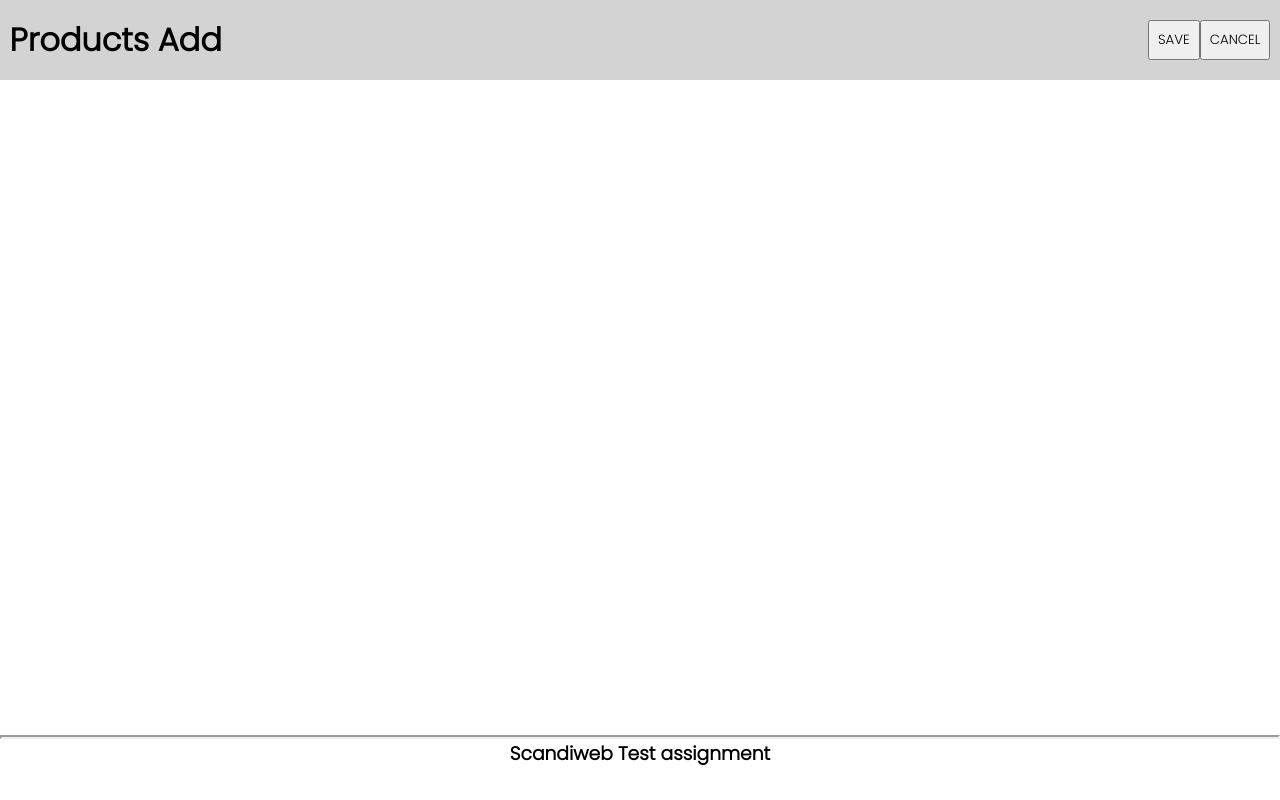
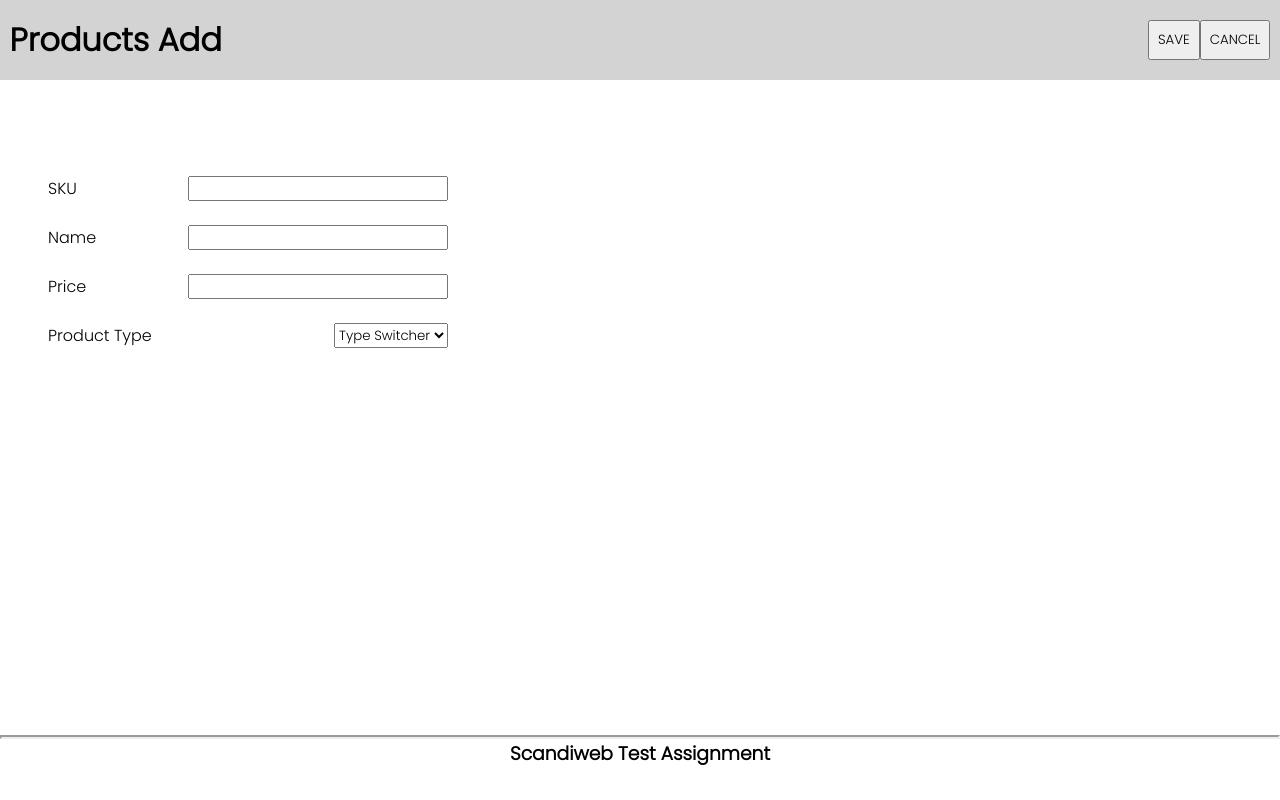
Before and after one commit to Sitch196/Product-Listing-App, a React (Vite) app: page /product_add_page in a window 1280 px wide. Built offline with nearby package versions, Linux system fonts and the light colour scheme.

Commit message:
some more markup

```diff
--- a/src/App.jsx
+++ b/src/App.jsx
@@ -1,4 +1,5 @@
 import { useForm } from "react-hook-form";
+import { ProductProvider } from "./Context";
 import styled from "styled-components";
 import { Route, Routes } from "react-router-dom";
 import Footer from "./Footer/Footer";
@@ -16,6 +17,7 @@ const GlobalStyle = createGlobalStyle`
 `;
 function App() {
   return (
+    <ProductProvider>
       <AppContainer>
         <GlobalStyle />
         <Routes>
@@ -24,6 +26,7 @@ function App() {
         </Routes>
         <Footer />
       </AppContainer>
+    </ProductProvider>
   );
 }
 
--- a/src/Components/Product_add_page.jsx
+++ b/src/Components/Product_add_page.jsx
@@ -1,18 +1,182 @@
-import React from "react";
+import React, { useState, useContext } from "react";
 import styled from "styled-components";
+import { ProductContext } from "../Context";
+import { Navigate, useNavigate } from "react-router-dom";
+
 function Product_add_page() {
+  const navigate = useNavigate();
+
+  const [showDVDInput, setShowDVDInput] = useState(false);
+  const [showBookInput, setShowBookInput] = useState(false);
+  const [showFurnitureInput, setShowFurnitureInput] = useState(false);
+  const [sku, setSku] = useState("");
+  const [name, setName] = useState("");
+  const [price, setPrice] = useState("");
+  const { products, setProducts } = useContext(ProductContext);
+
+  const handleSave = (event) => {
+    event.preventDefault();
+    const product = {
+      sku: sku,
+      name: name,
+      price: price,
+    };
+    setProducts([...products, product]);
+    setSku("");
+    setName("");
+    setPrice("");
+
+    navigate("/");
+  };
+
+  const goHome = () => {
+    navigate("/");
+  };
+  console.log(products);
   return (
-    <Container>
-      <Logo>Products Add</Logo>
-      <Buttons_Container>
-        <BtnSave>Save</BtnSave>
-        <BtnCancel>Cancel</BtnCancel>
-      </Buttons_Container>
-    </Container>
+    <Content>
+      <Container>
+        <h1>Products Add</h1>
+        <div>
+          <BtnSave onClick={handleSave}>Save</BtnSave>
+          <BtnCancel onClick={goHome}>Cancel</BtnCancel>
+        </div>
+      </Container>
+      <FormContainer>
+        <IDDiv>
+          <label>SKU</label>
+          <input
+            type="text"
+            value={sku}
+            onChange={(e) => setSku(e.target.value)}
+          />
+        </IDDiv>
+        <NameDiv>
+          <label>Name</label>
+          <input
+            type="text"
+            value={name}
+            onChange={(e) => setName(e.target.value)}
+          />
+        </NameDiv>
+        <PriceDiv>
+          <label>Price</label>
+          <input
+            type="text"
+            value={price}
+            onChange={(e) => setPrice(e.target.value)}
+          />
+        </PriceDiv>
+        <TypeDiv>
+          <label>Product Type</label>
+          <select
+            onChange={(e) => {
+              setShowDVDInput(e.target.value === "DVD");
+              setShowBookInput(e.target.value === "Book");
+              setShowFurnitureInput(e.target.value === "Furniture");
+            }}
+          >
+            <option defaultValue="Type Switcher">Type Switcher</option>
+            <option>DVD</option>
+            <option>Book</option>
+            <option>Furniture</option>
+          </select>
+        </TypeDiv>
+        {showDVDInput && (
+          <div>
+            <h3>Size (mb)</h3>
+            <DVD>
+              <label>DVD Input</label>
+              <input type="text" />
+            </DVD>
+          </div>
+        )}
+        {showBookInput && (
+          <div>
+            <h3>Weight (kg)</h3>
+            <Book>
+              <label>Book Input</label>
+              <input type="text" />
+            </Book>
+          </div>
+        )}
+        {showFurnitureInput && (
+          <div>
+            <h3>Provide Dimensions</h3>
+            <Furn>
+              <Dimensions>
+                <label>Height </label>
+                <input type="text" />
+              </Dimensions>
+              <Dimensions>
+                <label>Width</label>
+                <input type="text" />
+              </Dimensions>
+              <Dimensions>
+                <label>Length</label>
+                <input type="text" />
+              </Dimensions>
+            </Furn>
+          </div>
+        )}
+      </FormContainer>
+    </Content>
   );
 }
 
 export default Product_add_page;
+
+const Content = styled.div`
+  display: flex;
+  flex-direction: column;
+  gap: 3rem;
+`;
+const Dimensions = styled.div`
+  display: flex;
+  justify-content: space-between;
+`;
+const IDDiv = styled.div`
+  display: flex;
+  justify-content: space-between;
+`;
+const DVD = styled.div`
+  display: flex;
+  justify-content: space-between;
+`;
+const Book = styled.div`
+  display: flex;
+  justify-content: space-between;
+`;
+const Furn = styled.div`
+  display: flex;
+  flex-direction: column;
+  gap: 1.5rem;
+  justify-content: space-between;
+  width: 15rem;
+`;
+const NameDiv = styled.div`
+  display: flex;
+  justify-content: space-between;
+`;
+const PriceDiv = styled.div`
+  display: flex;
+  justify-content: space-between;
+`;
+const FormContainer = styled.div`
+  /* border: 1px solid red; */
+  padding: 3rem;
+  width: 25rem;
+  display: flex;
+  flex-direction: column;
+  gap: 1.5rem;
+
+  @media (width>500px) {
+    width: 25rem;
+  }
+  @media (width<500px) {
+    width: 18rem;
+  }
+`;
 const BtnSave = styled.button`
   text-transform: uppercase;
   padding: 0.5rem 0.5rem;
@@ -29,6 +193,7 @@ const Container = styled.div`
   justify-content: space-between;
   padding: 1rem 0.6rem;
 `;
-
-const Logo = styled.h1``;
-const Buttons_Container = styled.div``;
+const TypeDiv = styled.div`
+  display: flex;
+  justify-content: space-between;
+`;
--- a/src/Components/Product_list_page.jsx
+++ b/src/Components/Product_list_page.jsx
@@ -1,22 +1,50 @@
 import React from "react";
 import styled from "styled-components";
 import { Link } from "react-router-dom";
-
+import { ProductContext } from "../Context";
+import { useContext } from "react";
 function Product_list_page() {
+  const { products } = useContext(ProductContext);
   return (
     <Container>
-      <Logo>Products List</Logo>
-      <Buttons_Container>
-        <Link to="product_add_page">ADD</Link>
-        <button>MASS DELETE</button>
-      </Buttons_Container>
+      <Header>
+        <h1>Products List</h1>
+        <Buttons_Container>
+          <Link to="product_add_page">ADD</Link>
+          <button>MASS DELETE</button>
+        </Buttons_Container>
+      </Header>
+      <ProductWrapper>
+        {products.map((product) => (
+          <Product key={product.sku}>
+            <div>SKU: {product.sku}</div>
+            <div>Name: {product.name}</div>
+            <div>Price: {product.price}</div>
+          </Product>
+        ))}
+      </ProductWrapper>
     </Container>
   );
 }
 
 export default Product_list_page;
-
+const ProductWrapper = styled.div`
+  padding: 1rem 1rem;
+  display: flex;
+  flex-wrap: wrap;
+  gap: 0.5rem;
+`;
+const Product = styled.div`
+  border: 1px solid red;
+  width: 15rem;
+  text-align: center;
+  padding: 2rem 0;
+`;
 const Container = styled.div`
+  display: flex;
+  flex-direction: column;
+`;
+const Header = styled.div`
   /* border: 1px solid red; */
   background-color: lightgray;
   display: flex;
@@ -24,5 +52,5 @@ const Container = styled.div`
   justify-content: space-between;
   padding: 1rem 0.6rem;
 `;
-const Logo = styled.h1``;
+// const Logo = styled.h1``;
 const Buttons_Container = styled.div``;
--- /dev/null
+++ b/src/Context.jsx
@@ -0,0 +1,17 @@
+import React, { createContext, useState } from "react";
+
+export const ProductContext = createContext();
+
+export const ProductProvider = ({ children }) => {
+  const [products, setProducts] = useState([]);
+
+  const addProduct = (product) => {
+    setProducts([...products, product]);
+  };
+
+  return (
+    <ProductContext.Provider value={{ products, addProduct, setProducts }}>
+      {children}
+    </ProductContext.Provider>
+  );
+};
--- a/src/Footer/Footer.jsx
+++ b/src/Footer/Footer.jsx
@@ -5,7 +5,7 @@ function Footer() {
     <div>
       <hr style={{ borderWidth: "2px" }} />
       <Scandi>
-        <h3>Scandiweb Test assignment</h3>
+        <h3>Scandiweb Test Assignment</h3>
       </Scandi>
     </div>
   );
```
Lines whose indentation alone changed are shown as unchanged.
